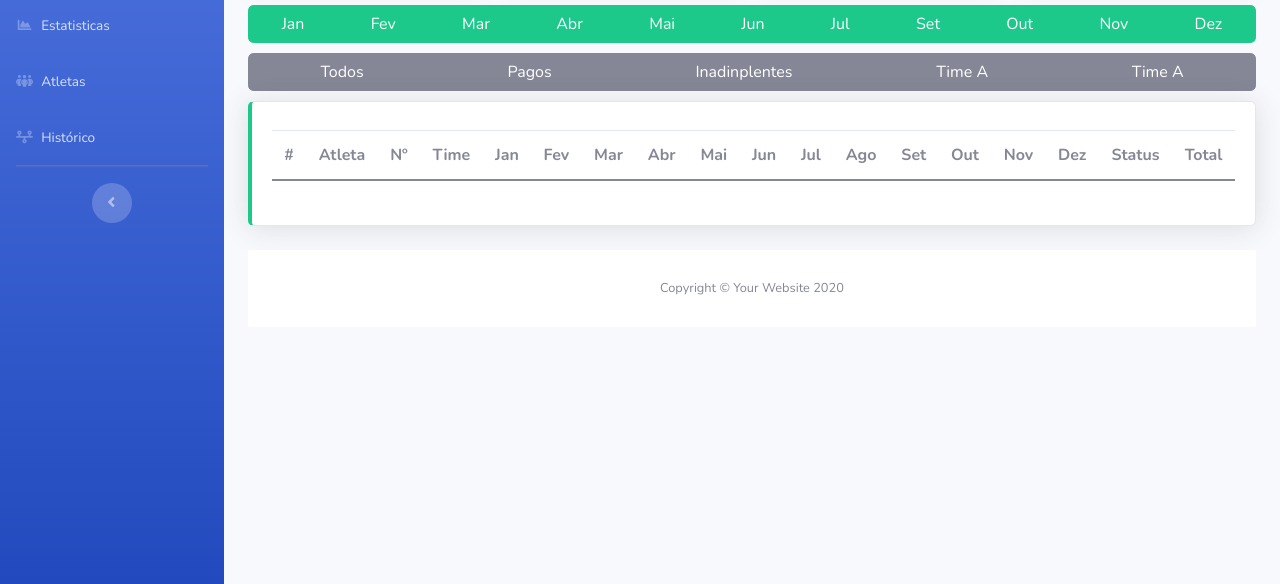
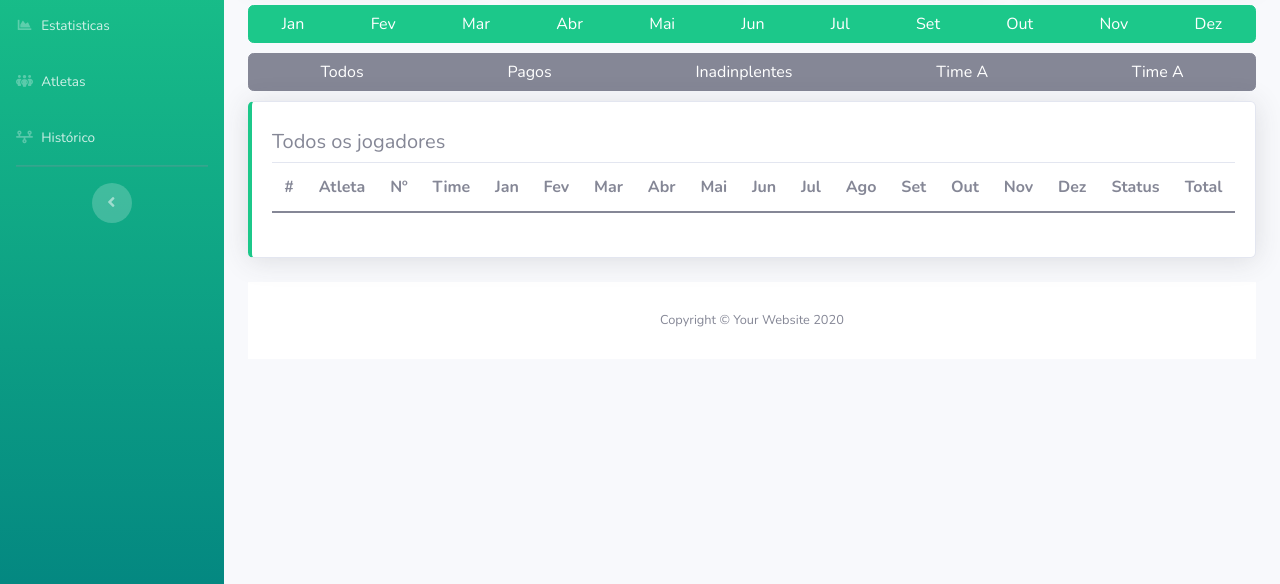
Before and after one commit to Lucasadasc/ProjetoPaylada, a plain HTML site: page inicial.html in a window 1280 px wide. Shown: the part 216-800 px from the top of the page. Drawn offline with nearby package versions, Linux system fonts and the light colour scheme.

Commit message:
commit 241244

```diff
--- a/css/csspay.css
+++ b/css/csspay.css
@@ -383,7 +383,12 @@
     width: 120px;
     margin-right: 1rem;
 }
-
+/*cor de fundo do sidebar*/
+.bg-gradient-primary {
+    background-color: #1cc88a !important;
+    background-image: linear-gradient(180deg,#1cc88a 10%,#048881 100%) !important;
+    background-size: cover !important; /*o !important serve pra sobescrever as definições dp css do template*/
+}
 .sidebar .nav-item #escudonome {
     margin-top: 1rem;
     margin-bottom: 1rem;
--- a/inicial.html
+++ b/inicial.html
@@ -332,6 +332,7 @@
                         <div class="col-xl-3 col-md-6 mb-4" id="barradeprocura">
                             <div class="card border-left-success shadow h-100 py-2">
                                 <div class="card-body">
+                                    <h5>Todos os jogadores</h5>
                                     <table class="table table-hover table-responsive-sm table-responsive-md table-responsive-lg| table-responsive-xl">
                                         <thead>
                                             <tr align="center">
@@ -355,7 +356,7 @@
                                                 <th scope="col">Total</th>
                                         </thead>
                                         <tbody id="visaogeralresultados">
-
+                                        <!-- Os dados da tabela estarão aqui -->
                                         </tbody>
                                     </table>
                                 </div>
--- a/js/scriptpay.js
+++ b/js/scriptpay.js
@@ -242,5 +242,4 @@ function inserirTab(id, nome, numero, time) {
     var fixob =`<td>${status}</td>
                 <td>R$${totalpag}</td></tr>`
     return fixo + paganual + fixob
-    //return fixo + paganual + fixob + ampliar
 }
```
